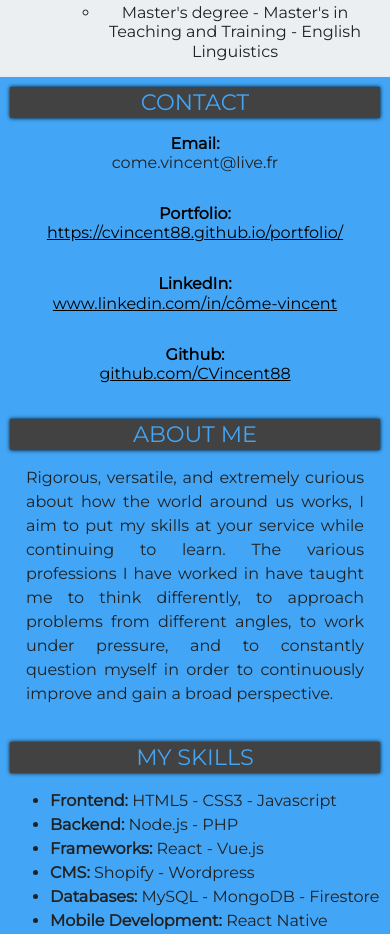
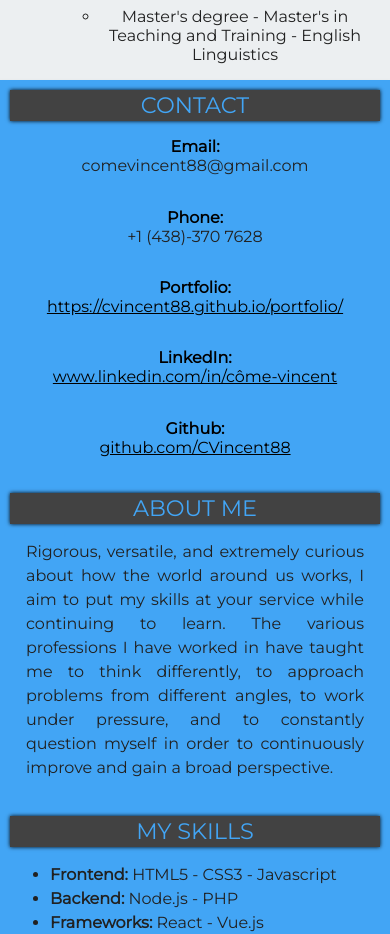
Before and after one commit to CVincent88/CV-en, a plain HTML site: page index.html in a window 390 px wide. Shown: the part 3555-4489 px from the top of the page. Drawn offline with Linux system fonts and the light colour scheme.

Commit message:
change email address, add phone

```diff
--- a/index.html
+++ b/index.html
@@ -19,7 +19,8 @@
    <aside class="sidebar"> <!-- Sidebar opening -->
       <div class= "sidebar-section sidebar-contact"> <!-- Contact section opening -->
          <h2 class="sidebar_titre">Contact</h2>
-         <p><span>Email:</span><br> come.vincent@live.fr</p>
+         <p><span>Email:</span><br> comevincent88@gmail.com</p>
+         <p><span>Phone:</span><br> +1 (438)-370 7628</p>
          <p><span>Portfolio:</span><br><a class="sidebar-link" href="https://cvincent88.github.io/portfolio/">https://cvincent88.github.io/portfolio/</a></p>
          <p><span>LinkedIn:</span><br><a class="sidebar-link" href="https://www.linkedin.com/in/côme-vincent">www.linkedin.com/in/côme-vincent</a></p>
          <p><span>Github:</span><br><a class="sidebar-link" href="https://github.com/CVincent88">github.com/CVincent88</a></p>
```
